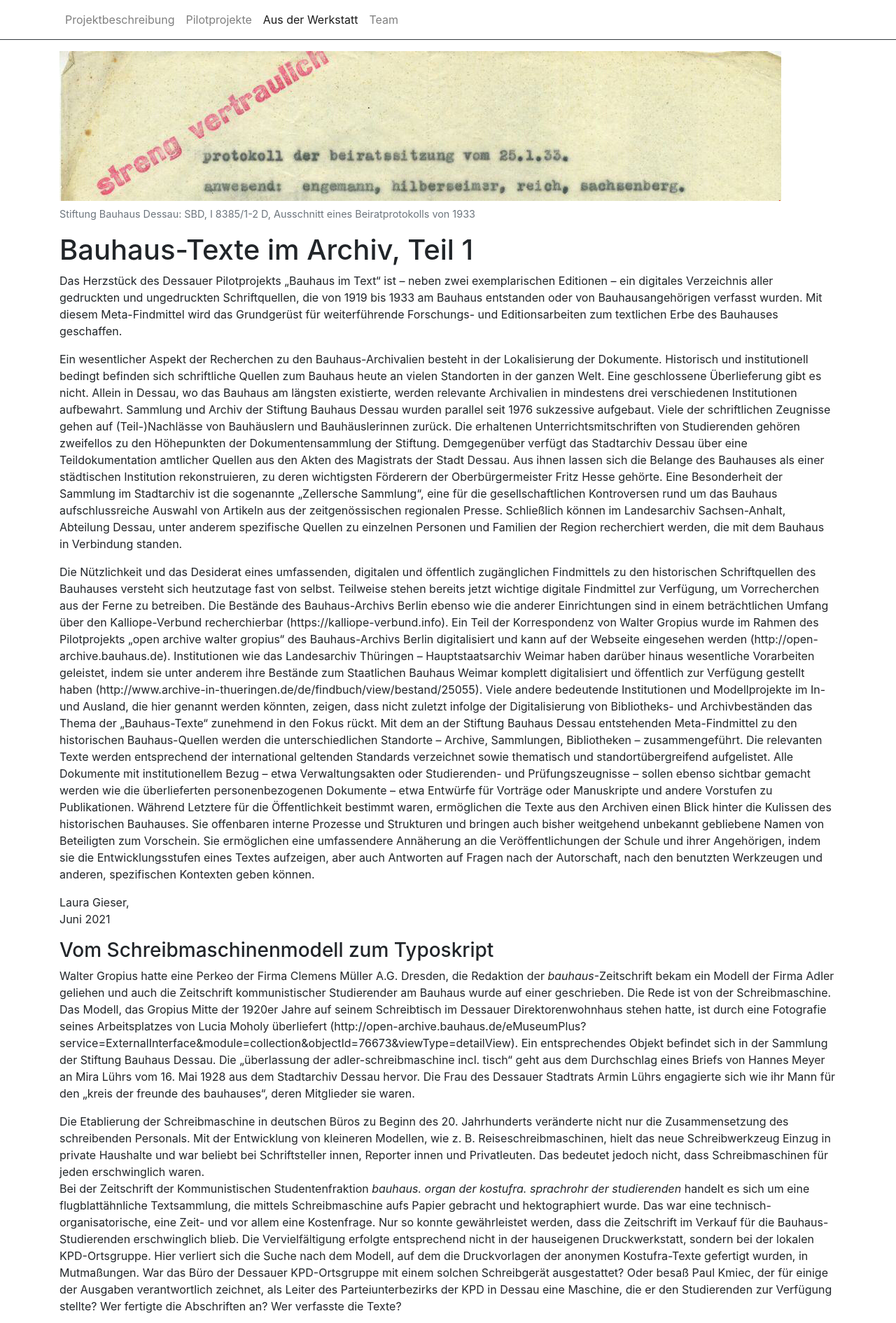
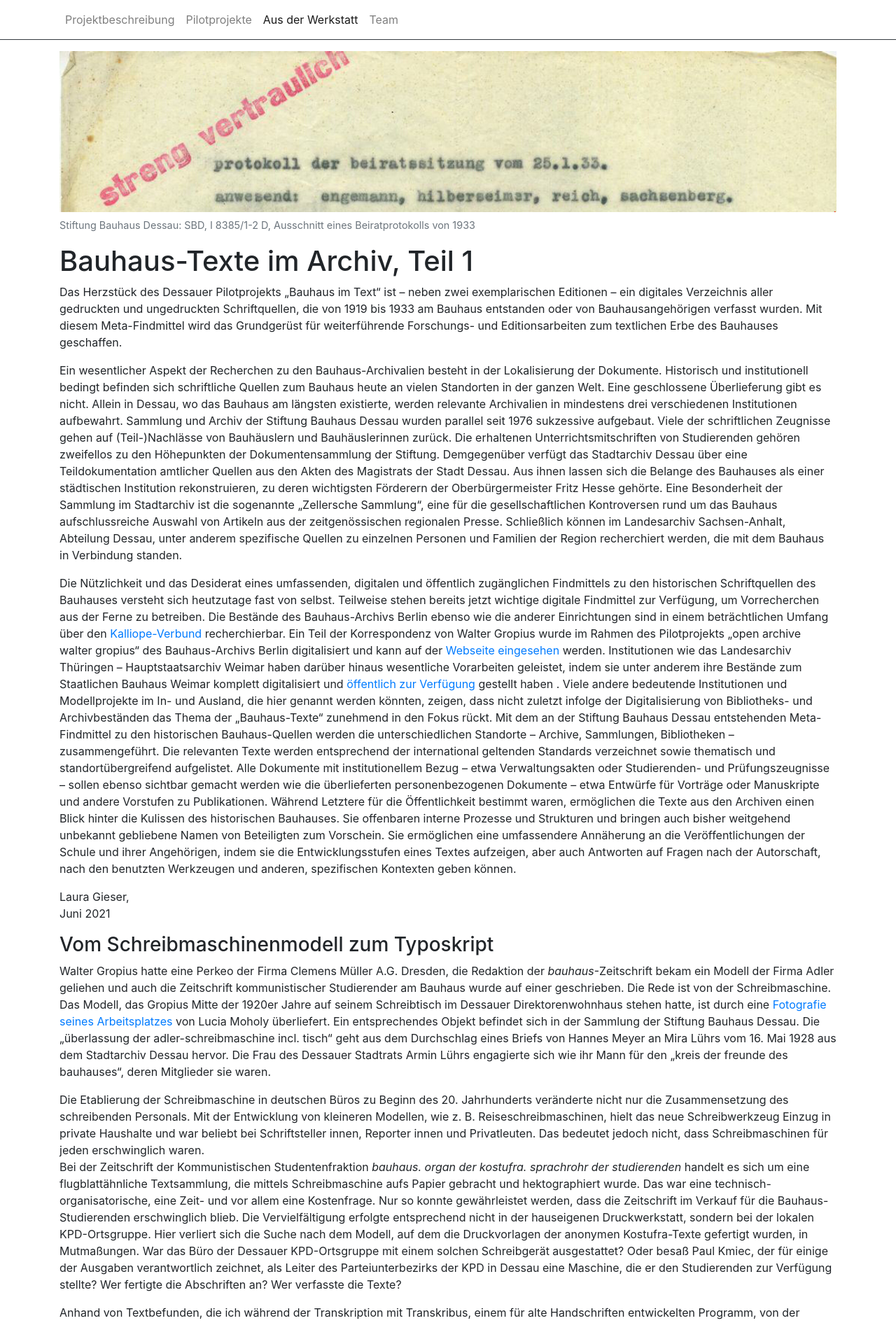
Before and after one commit to Bauhaus-im-Text/internetauftritt, a Jekyll site: the page built from pages/aus-der-werkstatt.md, in a window 1280 px wide. Shown: the top 1890 px of the page at 70% size. Built offline with Jekyll 4.4.1, drawn with Linux system fonts in a browser that asks for light colours; some of the changed text lies outside the part shown.

Commit message:
Correct links, email and docs

```diff
--- a/_includes/figure.html
+++ b/_includes/figure.html
@@ -12,6 +12,6 @@
 
 {% endcomment %}
 <figure class="figure w-100">
-    <img src="{{ include.img | relative_url }}" alt="{{ include.alt }}" {% if include.width %}style="width:{{ include.width }};"{% endif %} class="figure-img img-fluid">
+    <img src="{{ include.img | relative_url }}" alt="{{ include.alt }}" {% if include.width %}style="width:{{ include.width }}!important;"{% endif %} class="figure-img img-fluid">
     {% if include.caption %}<figcaption class="figure-caption">{{ include.caption | markdownify }}</figcaption>{% endif %}
 </figure>
--- a/_sass/_custom.scss
+++ b/_sass/_custom.scss
@@ -1 +1,8 @@
 /* add your scss tweaks here */
+figure {
+  .img-fluid {
+    display: block;
+    width: 100%;
+    max-width: auto;
+  }
+}
--- a/pages/aus-der-werkstatt.md
+++ b/pages/aus-der-werkstatt.md
@@ -42,15 +42,14 @@ zugänglichen Findmittels zu den historischen Schriftquellen des Bauhauses
 versteht sich heutzutage fast von selbst. Teilweise stehen bereits jetzt
 wichtige digitale Findmittel zur Verfügung, um Vorrecherchen aus der Ferne
 zu betreiben. Die Bestände des Bauhaus-Archivs Berlin ebenso wie die anderer
-Einrichtungen sind in einem beträchtlichen Umfang über den Kalliope-Verbund
-recherchierbar (https://kalliope-verbund.info). Ein Teil der Korrespondenz von
+Einrichtungen sind in einem beträchtlichen Umfang über den [Kalliope-Verbund](https://kalliope-verbund.info)
+recherchierbar. Ein Teil der Korrespondenz von
 Walter Gropius wurde im Rahmen des Pilotprojekts „open archive walter gropius“
-des Bauhaus-Archivs Berlin digitalisiert und kann auf der Webseite eingesehen
-werden (http://open-archive.bauhaus.de). Institutionen wie das Landesarchiv
+des Bauhaus-Archivs Berlin digitalisiert und kann auf der [Webseite eingesehen](http://open-archive.bauhaus.de)
+werden. Institutionen wie das Landesarchiv
 Thüringen – Hauptstaatsarchiv Weimar haben darüber hinaus wesentliche Vorarbeiten
 geleistet, indem sie unter anderem ihre Bestände zum Staatlichen Bauhaus Weimar
-komplett digitalisiert und öffentlich zur Verfügung gestellt haben
-(http://www.archive-in-thueringen.de/de/findbuch/view/bestand/25055).
+komplett digitalisiert und [öffentlich zur Verfügung](http://www.archive-in-thueringen.de/de/findbuch/view/bestand/25055) gestellt haben .
 Viele andere bedeutende Institutionen und Modellprojekte im In- und Ausland,
 die hier genannt werden könnten, zeigen, dass nicht zuletzt infolge der
 Digitalisierung von Bibliotheks- und Archivbeständen das Thema der „Bauhaus-Texte“
@@ -81,8 +80,7 @@ der *bauhaus*-Zeitschrift bekam ein Modell der Firma Adler geliehen und auch die
 Zeitschrift kommunistischer Studierender am Bauhaus wurde auf einer geschrieben.
 Die Rede ist von der Schreibmaschine. Das Modell, das Gropius Mitte der 1920er
 Jahre auf seinem Schreibtisch im Dessauer Direktorenwohnhaus stehen hatte, ist durch
-eine Fotografie seines Arbeitsplatzes von Lucia Moholy überliefert
-(http://open-archive.bauhaus.de/eMuseumPlus?service=ExternalInterface&module=collection&objectId=76673&viewType=detailView).
+eine [Fotografie seines Arbeitsplatzes](http://open-archive.bauhaus.de/eMuseumPlus?service=ExternalInterface&module=collection&objectId=76673&viewType=detailView) von Lucia Moholy überliefert.
 Ein entsprechendes Objekt befindet sich in der Sammlung der Stiftung Bauhaus Dessau.
 Die „überlassung der adler-schreibmaschine incl. tisch“ geht aus dem Durchschlag
 eines Briefs von Hannes Meyer an Mira Lührs vom 16. Mai 1928 aus dem Stadtarchiv
@@ -156,7 +154,7 @@ Maschine einzigartig sind.
 Karoline Lemke,
 Mai 2021
 
-![The New City_Covercut](images/the-new-city_covercut.png)
+{% include figure.html img="images/the-new-city_covercut.png" alt="The New City" caption="The New City, Covercut" %}
 
 <h3>Die Verfertigung einer Theorie beim Schreiben</h3>
 Ludwig Hilberseimer entwickelte am Bauhaus Dessau ab 1929 die Grundlagen seiner späteren städtebaulichen Theorien.
```
Also changed, not shown: README.md (+1 -0 lines), pages/team.md (+7 -7 lines).
